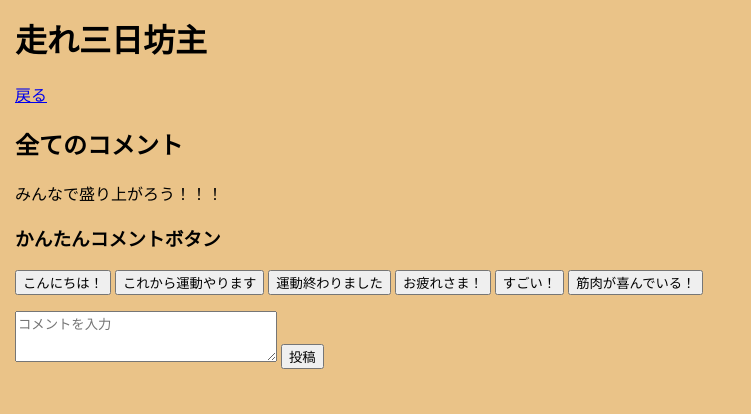
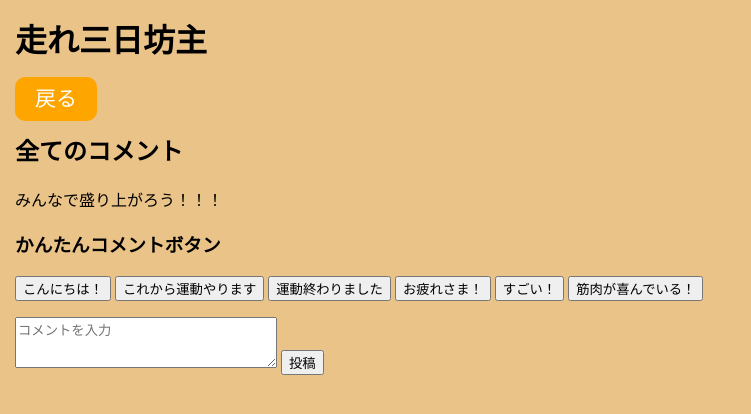
Before and after one commit to enpitut2022/MusclePowerAki, a Flask app: page /allcomment/1 in a window 1280 px wide. Shown: the top 414 px of the page, without its empty margins (0-751 px from the left). Run offline with Flask 2, Linux system fonts and the light colour scheme; data that the repository does not hold is empty.

Commit message:
コメント入力ページの戻るボタンも変更

```diff
--- a/templates/comment.html
+++ b/templates/comment.html
@@ -7,7 +7,7 @@
   <body>
     <h1>走れ三日坊主</h1>
     <h2>{{td.name}}</h2>
-    <p><a href="/detail/{{td.id}}">戻る</a></p>
+    <p><a href="/detail/{{td.id}}" class="back_button">戻る</a></p>
 
     <h2>全てのコメント</h2>
     <p>みんなで盛り上がろう！！！</p>
```
